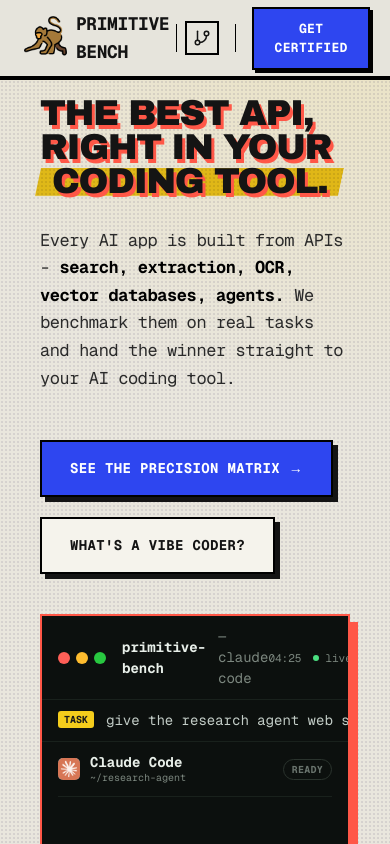
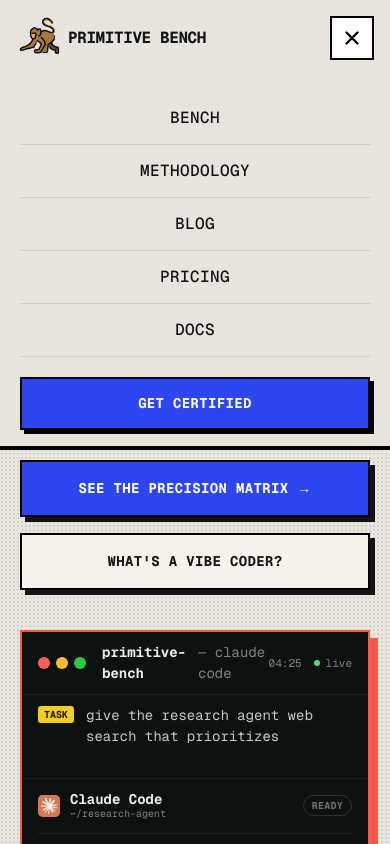
Before and after one commit to justinsiek/newnewportfolio, a Next.js app: page /primitivebench in a window 390 px wide. Both pictures are taken after a click on the button "Open menu". Shown: the top 844 px of the page. Built offline with nearby package versions, Linux system fonts and the light colour scheme.

Commit message:
responsive

```diff
--- /dev/null
+++ b/src/app/primitivebench/MobileMenu.tsx
@@ -0,0 +1,56 @@
+"use client";
+
+import { useState } from "react";
+import { Geist_Mono } from "next/font/google";
+
+const mono = Geist_Mono({ subsets: ["latin"], display: "swap" });
+
+const NAV = ["BENCH", "METHODOLOGY", "BLOG", "PRICING", "DOCS"];
+
+export default function MobileMenu() {
+  const [open, setOpen] = useState(false);
+
+  return (
+    <div className={`${mono.className} lg:hidden`}>
+      <button
+        aria-label={open ? "Close menu" : "Open menu"}
+        aria-expanded={open}
+        onClick={() => setOpen((o) => !o)}
+        className="flex h-11 w-11 items-center justify-center border-2 border-black bg-white text-black transition-colors hover:bg-black hover:text-white"
+      >
+        {open ? (
+          <svg width="22" height="22" viewBox="0 0 24 24" fill="none" stroke="currentColor" strokeWidth="2.5" strokeLinecap="round">
+            <line x1="6" y1="6" x2="18" y2="18" />
+            <line x1="18" y1="6" x2="6" y2="18" />
+          </svg>
+        ) : (
+          <svg width="22" height="22" viewBox="0 0 24 24" fill="none" stroke="currentColor" strokeWidth="2.5" strokeLinecap="round">
+            <line x1="4" y1="7" x2="20" y2="7" />
+            <line x1="4" y1="12" x2="20" y2="12" />
+            <line x1="4" y1="17" x2="20" y2="17" />
+          </svg>
+        )}
+      </button>
+
+      {open && (
+        <div className="absolute left-0 right-0 top-full border-b-4 border-black bg-[#e6e4dc]">
+          <nav className="flex flex-col items-stretch px-5 py-4 text-center text-[16px] font-medium tracking-wide">
+            {NAV.map((item) => (
+              <a
+                key={item}
+                href="#"
+                onClick={() => setOpen(false)}
+                className="border-b border-black/10 py-3.5 transition-colors hover:text-[#2e46f0]"
+              >
+                {item}
+              </a>
+            ))}
+            <button className="mt-5 border-2 border-black bg-[#2e46f0] px-5 py-3.5 text-[14px] font-bold tracking-wide text-white shadow-[4px_4px_0_#000000] transition-all hover:translate-x-[2px] hover:translate-y-[2px] hover:shadow-[2px_2px_0_#000000]">
+              GET CERTIFIED
+            </button>
+          </nav>
+        </div>
+      )}
+    </div>
+  );
+}
--- a/src/app/primitivebench/Terminal.tsx
+++ b/src/app/primitivebench/Terminal.tsx
@@ -348,7 +348,7 @@ export default function Terminal() {
 
   return (
     <div
-      className={`${mono.className} overflow-hidden border-2 border-[#ff5747] bg-[#0c100e] text-[14px] text-[#d2dbd0] shadow-[8px_8px_0_#ff5747]`}
+      className={`${mono.className} w-full overflow-hidden border-2 border-[#ff5747] bg-[#0c100e] text-[14px] text-[#d2dbd0] shadow-[8px_8px_0_#ff5747]`}
     >
       <style>{`@keyframes pb-pop{from{transform:scale(.6);opacity:0}to{transform:scale(1);opacity:1}}`}</style>
 
@@ -377,7 +377,7 @@ export default function Terminal() {
         <span className="mt-[1px] rounded-[3px] bg-[#f5cd1c] px-1.5 py-[1px] text-[10px] font-bold text-[#1a1a1a]">
           TASK
         </span>
-        <span className="whitespace-nowrap text-[#c2ccc6]">
+        <span className="break-words text-[#c2ccc6] lg:whitespace-nowrap">
           {PREFIX}
           <span style={{ color: BLUE }}>{typed(s.suffix, sufR, taskCursor, blink)}</span>
         </span>
@@ -413,7 +413,7 @@ export default function Terminal() {
 
         <div className="space-y-1.5 leading-relaxed">
           {s.lines.map((line, i) => (
-            <p key={i} className={line.indent ? "whitespace-nowrap pl-3" : "whitespace-nowrap"}>
+            <p key={i} className={line.indent ? "break-words pl-3 lg:whitespace-nowrap" : "break-words lg:whitespace-nowrap"}>
               {renderLine(line.segs, lineR(i), i === cur, blink)}
             </p>
           ))}
@@ -427,10 +427,10 @@ export default function Terminal() {
           transform: footerShown ? "translateY(0)" : "translateY(8px)",
           transition: "opacity .4s ease-out, transform .4s ease-out",
         }}
-        className="flex items-center justify-between gap-3 overflow-hidden border-t border-[#19211c] bg-[#0a1410] px-4 py-4"
+        className="flex flex-col items-start gap-1 border-t border-[#19211c] bg-[#0a1410] px-4 py-4 lg:flex-row lg:items-center lg:justify-between lg:gap-3 lg:overflow-hidden"
       >
-        <span className="whitespace-nowrap text-[#86f5ab]">{s.verdict}</span>
-        <span className="whitespace-nowrap text-[#7c877f]">{s.metric}</span>
+        <span className="text-[#86f5ab] lg:whitespace-nowrap">{s.verdict}</span>
+        <span className="text-[#7c877f] lg:whitespace-nowrap">{s.metric}</span>
       </div>
     </div>
   );
--- a/src/app/primitivebench/page.tsx
+++ b/src/app/primitivebench/page.tsx
@@ -1,5 +1,6 @@
 import { Archivo_Black, Geist_Mono } from "next/font/google";
 import Terminal from "./Terminal";
+import MobileMenu from "./MobileMenu";
 
 const display = Archivo_Black({ weight: "400", subsets: ["latin"], display: "swap" });
 const mono = Geist_Mono({ subsets: ["latin"], display: "swap" });
@@ -10,7 +11,7 @@ export default function PrimitiveBench() {
   return (
     <div className="flex min-h-screen flex-col text-[#141414]">
       {/* Header */}
-      <header className="sticky top-0 z-30 flex h-20 items-center justify-between border-b-4 border-black bg-[#e6e4dc] px-5">
+      <header className="sticky top-0 z-30 flex h-20 items-center justify-between border-b-4 border-black bg-[#e6e4dc] px-4 sm:px-5">
         {/* Left: logo + nav */}
         <div className="flex h-full items-center gap-4">
           <div className="flex items-center gap-1">
@@ -19,13 +20,13 @@ export default function PrimitiveBench() {
             <img
               src="/monkey.png"
               alt="Primitive Bench"
-              className="h-13 w-13 shrink-0 object-contain"
+              className="h-12 w-12 shrink-0 object-contain lg:h-13 lg:w-13"
             />
-            <span className={`${mono.className} text-lg font-bold tracking-tight`}>
+            <span className={`${mono.className} text-base font-bold tracking-tight sm:text-lg`}>
               PRIMITIVE BENCH
             </span>
           </div>
-          <div className="mx-2 h-7 w-[2px] bg-black" />
+          <div className="mx-2 hidden h-7 w-[2px] bg-black lg:block" />
           <nav
             className={`${mono.className} hidden items-center gap-6 text-[15px] font-medium tracking-wide lg:flex`}
           >
@@ -42,10 +43,10 @@ export default function PrimitiveBench() {
         </div>
 
         {/* Right: icon + CTA */}
-        <div className="flex h-full items-center gap-4">
+        <div className="hidden h-full items-center gap-4 lg:flex">
           <button
             aria-label="Source"
-            className="border-2 border-black p-1.5 transition-colors hover:bg-black hover:text-white"
+            className="hidden border-2 border-black p-1.5 transition-colors hover:bg-black hover:text-white md:flex"
           >
             <svg
               width="18"
@@ -63,18 +64,19 @@ export default function PrimitiveBench() {
               <path d="M18 9a9 9 0 0 1-9 9" />
             </svg>
           </button>
-          <div className="h-7 w-[2px] bg-black" />
+          <div className="hidden h-7 w-[2px] bg-black md:block" />
           <button
             className={`${mono.className} border-2 border-black bg-[#2e46f0] px-5 py-2.5 text-[13px] font-bold tracking-wide text-white shadow-[3px_3px_0_#000000] transition-all hover:translate-x-[2px] hover:translate-y-[2px] hover:shadow-[1px_1px_0_#000000]`}
           >
             GET CERTIFIED
           </button>
         </div>
+        <MobileMenu />
       </header>
 
       {/* Hero */}
       <main
-        className="relative flex-1 overflow-hidden px-10"
+        className="relative flex-1 overflow-hidden px-5 sm:px-8 lg:px-10"
         style={{
           backgroundColor: "#e9e6dd",
           backgroundImage: `
@@ -95,12 +97,12 @@ export default function PrimitiveBench() {
         />
 
         <div className="relative mx-auto max-w-[108rem]">
-          <div className="flex min-h-[calc(100vh-4rem)] flex-col items-center gap-10 pt-4 pb-16 lg:flex-row lg:items-center lg:gap-10">
+          <div className="flex flex-col items-center gap-10 pt-6 pb-16 lg:min-h-[calc(100vh-5rem)] lg:flex-row lg:items-center lg:gap-10 lg:pt-4">
             {/* Left: hero copy */}
-            <div className="flex w-full flex-col items-start text-left lg:flex-1">
+            <div className="flex w-full flex-col items-center text-center lg:flex-1 lg:items-start lg:text-left">
             {/* Headline */}
           <h1
-            className={`${display.className} text-[clamp(2.25rem,5vw,5.25rem)] leading-[0.95] tracking-[-0.04em] 2xl:text-[clamp(2.5rem,5.5vw,6rem)]`}
+            className={`${display.className} text-[clamp(2.5rem,5vw,5.25rem)] leading-[0.95] tracking-[-0.04em] 2xl:text-[clamp(2.5rem,5.5vw,6rem)]`}
             style={{ textShadow: "3px 4px 0 #ff5747" }}
           >
             <span className="block">THE BEST API,</span>
@@ -129,12 +131,12 @@ export default function PrimitiveBench() {
 
           {/* Buttons */}
           <div
-            className={`${mono.className} mt-12 flex flex-wrap items-center justify-start gap-5 text-[14px] font-bold tracking-wide`}
+            className={`${mono.className} mt-12 flex w-full flex-col items-stretch gap-4 text-[14px] font-bold tracking-wide sm:w-auto sm:flex-row sm:items-center sm:gap-5`}
           >
-            <button className="border-2 border-black bg-[#2e46f0] px-7 py-4 text-white shadow-[5px_5px_0_#141414] transition-all hover:translate-x-[5px] hover:translate-y-[5px] hover:shadow-[0px_0px_0_#141414]">
+            <button className="w-full border-2 border-black bg-[#2e46f0] px-7 py-4 text-white shadow-[5px_5px_0_#141414] transition-all hover:translate-x-[5px] hover:translate-y-[5px] hover:shadow-[0px_0px_0_#141414] sm:w-auto">
               SEE THE PRECISION MATRIX →
             </button>
-            <button className="border-2 border-black bg-[#f5f3ec] px-7 py-4 text-[#141414] shadow-[5px_5px_0_#141414] transition-all hover:translate-x-[5px] hover:translate-y-[5px] hover:shadow-[0px_0px_0_#141414]">
+            <button className="w-full border-2 border-black bg-[#f5f3ec] px-7 py-4 text-[#141414] shadow-[5px_5px_0_#141414] transition-all hover:translate-x-[5px] hover:translate-y-[5px] hover:shadow-[0px_0px_0_#141414] sm:w-auto">
               {"WHAT'S A VIBE CODER?"}
             </button>
           </div>
```
